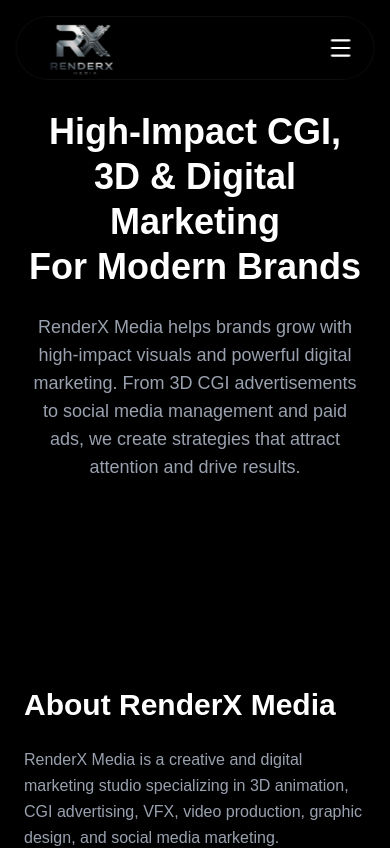
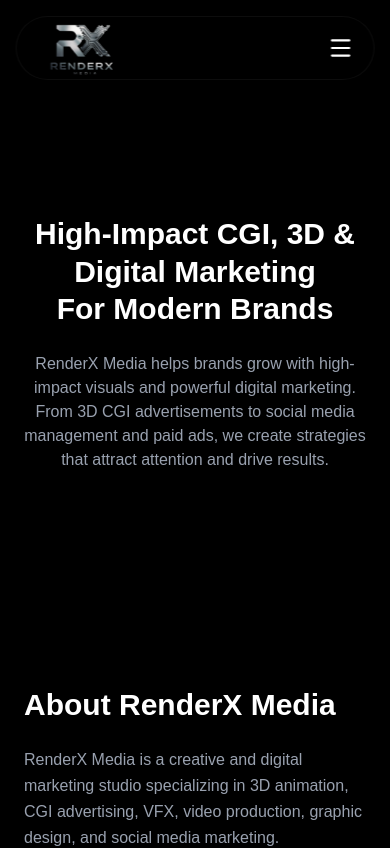
Before and after one commit to arya5567/Renderx-media, a Next.js app: page /about in a window 390 px wide. Shown: the top 848 px of the page. Built offline with nearby package versions, Linux system fonts and the light colour scheme.

Commit message:
Fix AboutPage hero responsiveness with padding and font scaling

```diff
--- a/app/about/page.js
+++ b/app/about/page.js
@@ -7,18 +7,18 @@
     <main className="bg-black text-white">
 
       {/* HERO */}
-      <section className="min-h-[70vh] flex items-center justify-center px-6 text-center">
+      <section className="min-h-[70vh] flex items-center justify-center px-6 text-center pt-24 md:pt-32">
         <div className="max-w-4xl">
           <motion.h1
             initial={{ opacity: 0, y: 40 }}
             animate={{ opacity: 1, y: 0 }}
             transition={{ duration: 0.8 }}
-            className="text-4xl md:text-6xl font-bold mb-6 leading-tight"
+            className="text-3xl sm:text-4xl md:text-6xl font-bold mb-6 leading-tight"
           >
             High-Impact CGI, 3D & Digital Marketing <br /> For Modern Brands
           </motion.h1>
 
-          <p className="text-gray-400 text-lg max-w-2xl mx-auto">
+          <p className="text-gray-400 text-base sm:text-lg max-w-2xl mx-auto">
             RenderX Media helps brands grow with high-impact visuals and powerful digital marketing.
             From 3D CGI advertisements to social media management and paid ads, we create strategies
             that attract attention and drive results.
```
